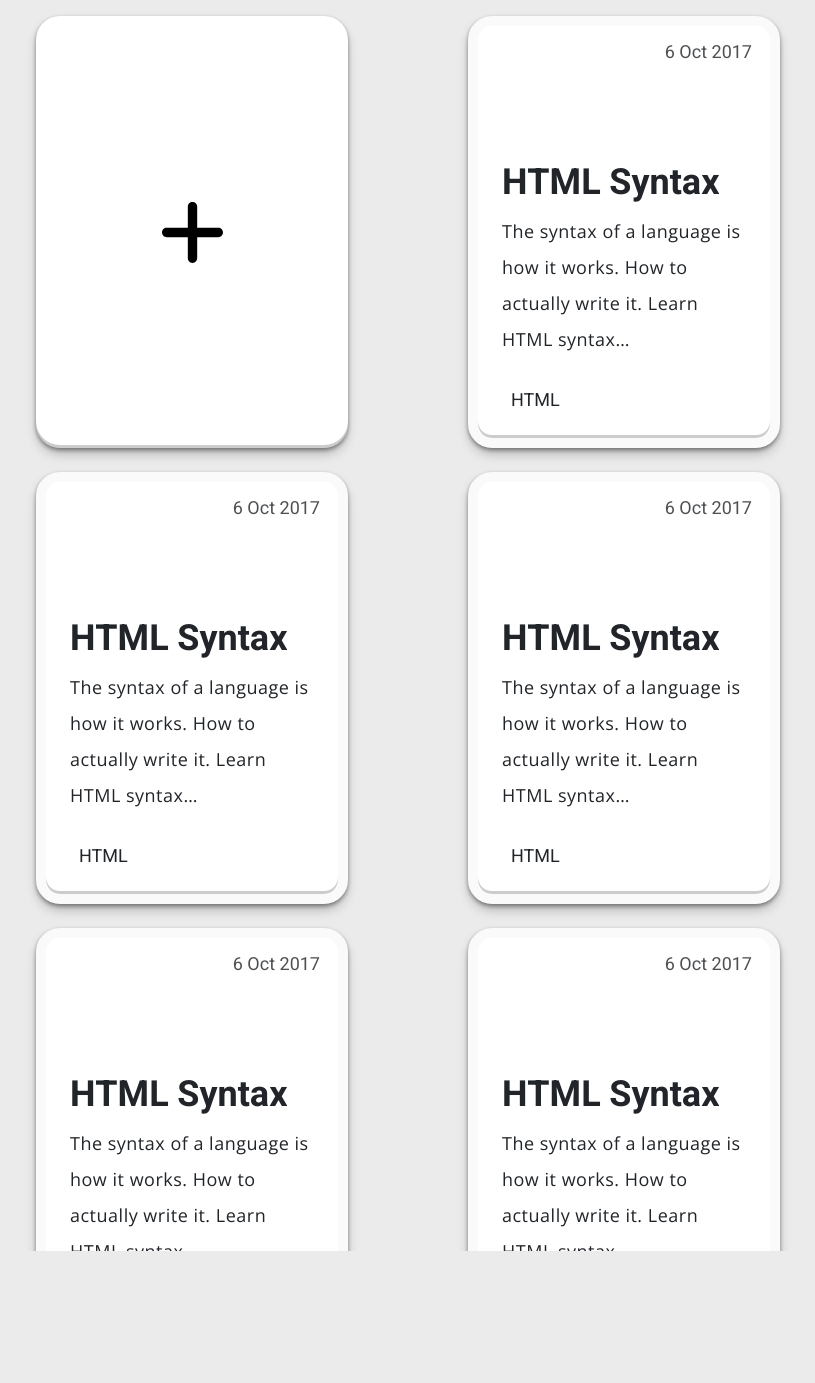
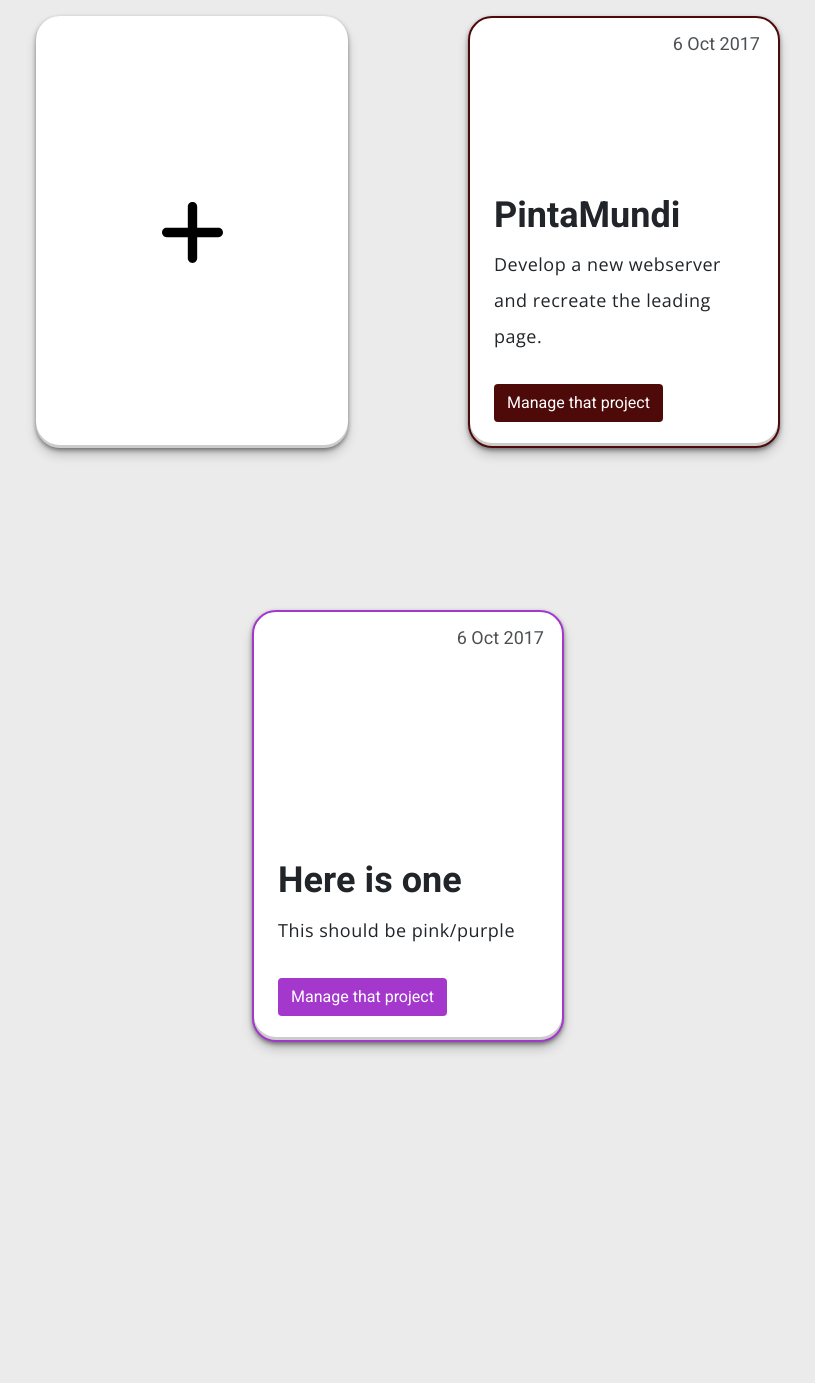
Before and after one commit to lucasnegri/Project-Management-Website, a Django app: page / in a window 1280 px wide. Shown: the part 120-1503 px from the top of the page, without its empty margins (232-1047 px from the left). Run offline with Django 3.2, Linux system fonts and the light colour scheme; a user stored in the database is signed in; data comes from the database, SQL or seed files in the repository; both versions use the stored data as it was after the commit; style sheets or scripts are compiled from the project's sources; some libraries are stand-ins or nearby versions; some web fonts are replaced.

Commit message:
Fixed index color for each project
The interface was not updating the colors of that specific project because it always overrided the style. To do that, i created a class called "project_{{ project.id}} and set the style inside the item for each project in the page.

```diff
--- a/project4/network/static/network/css/style.css
+++ b/project4/network/static/network/css/style.css
@@ -1,6 +1,6 @@
 @import url("https://fonts.googleapis.com/css?family=Heebo:400,700|Open+Sans:400,700");
 :root {
-  --color: #7A83D1;
+  --color: #f10404;
   --transition-time: 0.5s;
 }
 
@@ -74,11 +74,7 @@ a {
 .project_card:hover {
   transform: rotate(0);
   transform: scale(1.05);
-  border: 3px solid #7A83D1;
-}
-
-.project_card:hover h1 p {
-  color: #7A83D1;
+  border: 3px solid #000000;
 }
 
 .project_card h1 {
@@ -137,7 +133,7 @@ a {
 }
 
 .project_card:before {
-  background: #7A83D1;
+  background: #030f79;
   width: 250%;
   height: 250%;
 }
--- a/project4/network/static/network/scss/style.scss
+++ b/project4/network/static/network/scss/style.scss
@@ -3,7 +3,7 @@
 @import url('https://fonts.googleapis.com/css?family=Heebo:400,700|Open+Sans:400,700');
 
 :root {
-  --color: #7A83D1;
+  --color: #f10404;
   --transition-time: 0.5s;
 }
 
@@ -81,11 +81,7 @@ a {
 .project_card:hover {
   transform: rotate(0);
   transform: scale(1.05);
-  border: 3px solid #7A83D1;
-}
-
-.project_card:hover h1 p {
-  color: #7A83D1;
+  border: 3px solid #000000;
 }
 
 .project_card h1 {
@@ -145,7 +141,7 @@ a {
 }
 
 .project_card:before {
-  background: #7A83D1;
+  background: #030f79;
   width: 250%;
   height: 250%;
 }
--- a/project4/network/templates/network/index.html
+++ b/project4/network/templates/network/index.html
@@ -12,78 +12,27 @@
         </a>
     </div>
 
+    {% for project in projects %}
     <div class="card-grid-space col pb-4">
-    <a class="project_card m-auto">
-        <div>
-        <h1>HTML Syntax</h1>
-        <p>The syntax of a language is how it works. How to actually write it. Learn HTML syntax…</p>
-        <div class="date">6 Oct 2017</div>
-        <div class="tags">
-            <div class="tag">HTML</div>
-        </div>
-        </div>
-    </a>
-    </div>
-    <div class="card-grid-space col pb-4">
-        <a class="project_card m-auto">
-        <div>
-            <h1>HTML Syntax</h1>
-            <p>The syntax of a language is how it works. How to actually write it. Learn HTML syntax…</p>
+        <a class="project_card m-auto project_{{ project.id }}" style="border-color: {{ project.color }}; border-width: 2px;">
+            <style>
+                .project_{{ project.id }}::before{
+                    background: {{ project.color }};
+                    width: 250%;
+                    height: 250%;
+                }
+            </style>
+            <div>
+            <h1>{{ project.name }}</h1>
+            <p>{{ project.objective}}</p>
             <div class="date">6 Oct 2017</div>
             <div class="tags">
-            <div class="tag">HTML</div>
+                <div class="btn text-white" style="background-color: {{ project.color }};">Manage that project</div>
             </div>
-        </div>
+            </div>
         </a>
     </div>
-    <div class="card-grid-space col pb-4">
-        <a class="project_card m-auto">
-        <div>
-            <h1>HTML Syntax</h1>
-            <p>The syntax of a language is how it works. How to actually write it. Learn HTML syntax…</p>
-            <div class="date">6 Oct 2017</div>
-            <div class="tags">
-            <div class="tag">HTML</div>
-            </div>
-        </div>
-        </a>
-    </div>
-    <div class="card-grid-space col pb-4">
-        <a class="project_card m-auto">
-        <div>
-            <h1>HTML Syntax</h1>
-            <p>The syntax of a language is how it works. How to actually write it. Learn HTML syntax…</p>
-            <div class="date">6 Oct 2017</div>
-            <div class="tags">
-            <div class="tag">HTML</div>
-            </div>
-        </div>
-        </a>
-    </div>
-    <div class="card-grid-space col pb-4">
-        <a class="project_card m-auto">
-        <div>
-            <h1>HTML Syntax</h1>
-            <p>The syntax of a language is how it works. How to actually write it. Learn HTML syntax…</p>
-            <div class="date">6 Oct 2017</div>
-            <div class="tags">
-            <div class="tag">HTML</div>
-            </div>
-        </div>
-        </a>
-    </div>
-    <div class="card-grid-space col pb-4">
-        <a class="project_card  mt-3 m-auto">
-        <div>
-            <h1>HTML Syntax</h1>
-            <p>The syntax of a language is how it works. How to actually write it. Learn HTML syntax…</p>
-            <div class="date">6 Oct 2017</div>
-            <div class="tags">
-            <div class="tag">HTML</div>
-            </div>
-        </div>
-        </a>
-    </div>
+    {% endfor %}
 </section>
 
 
--- a/project4/network/views.py
+++ b/project4/network/views.py
@@ -1,7 +1,7 @@
 from django.contrib.auth import authenticate, login, logout
 from django.db import IntegrityError
 from django.http import HttpResponse, HttpResponseRedirect, JsonResponse
-from django.shortcuts import render
+from django.shortcuts import render, redirect
 from django.urls import reverse
 from .models import User, Team, Project, Task
 
@@ -12,7 +12,12 @@ from .models import User
 
 ## Define path to load the main page (projects)
 def index(request):
-    return render(request, "network/index.html")
+    current_user = request.user
+    projects = current_user.projects.all()
+    context = {
+        'projects': projects
+    }
+    return render(request, "network/index.html", context)
 
 ## Define path to load the create project formulary
 def create_project(request):
@@ -50,7 +55,7 @@ def create_project(request):
             "selected_team": selected_team_dict,
         }
 
-        return render(request, "network/index.html", context)
+        return redirect(index)
 
 def get_team_users(request, team_id):
     team = Team.objects.get(id=team_id)
```
Also changed, not shown: project4/network/static/js/create_project.js (added, +37 -0 lines), project4/network/static/js/main.js (deleted, +0 -35 lines), project4/network/templates/network/create_project.html (+5 -9 lines), project4/network/templates/network/create_team.html (+5 -9 lines), project4/db.sqlite3.
